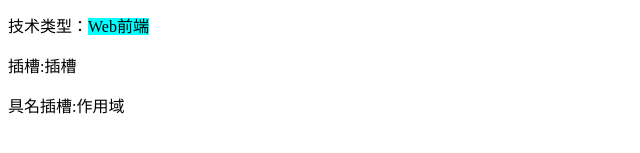
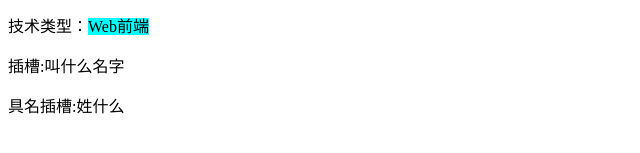
Before and after one commit to hjykey/vue2-demo, a website: page 20-slot.html in a window 1280 px wide. Shown: the part 165-318 px from the top of the page, 0-640 px from the left. Drawn offline with nearby package versions, Linux system fonts and the light colour scheme.

Commit message:
修改了slot

```diff
--- a/20-slot.html
+++ b/20-slot.html
@@ -29,11 +29,11 @@
         <!-- 将包含所有插槽 prop 的对象命名为 slotProps，但你也可以使用任意你喜欢的名字。-->
         <!-- 当只有一个不具名插槽时可以写为<jspang v-slot:default="slotProps"> {{slotProps.msg.lastname}}</jspang>,多个插槽时只能在template里写 -->
         <template v-slot:default="slotProps"
-          >{{slotProps.msg.lastname}}</template
+          >{{slotProps.prop1.lastname}}</template
         >
         <!-- 第二个带属性的具名插槽 -->
         <template v-slot:other="slotProps"
-          >{{slotProps.msg.firstname}}</template
+          >{{slotProps.prop1.firstname}}</template
         >
       </jspang>
     </div>
@@ -45,8 +45,8 @@
         <p>网名：<slot name="netName"></slot></p>
         <p>技术类型：<slot name="sk"></slot></p>
         <!-- 绑定在 <slot> 元素上的 attribute 被称为插槽 prop -->
-        <p>插槽:<slot :msg="msg">{{msg.firstname}}</slot></p>
-        <p>具名插槽:<slot name="other" :msg="msg">{{msg.lastname}}</slot></p>
+        <p>插槽:<slot :prop1="msg">{{msg.firstname}}</slot></p>
+        <p>具名插槽:<slot name="other" :prop1="msg">{{msg.lastname}}</slot></p>
       </div>
     </template>
 
@@ -55,7 +55,7 @@
         template: '#tmp',
         data() {
           return {
-            msg: { firstname: '作用域', lastname: '插槽' },
+            msg: { firstname: '姓什么', lastname: '叫什么名字' },
           }
         },
       }
```
